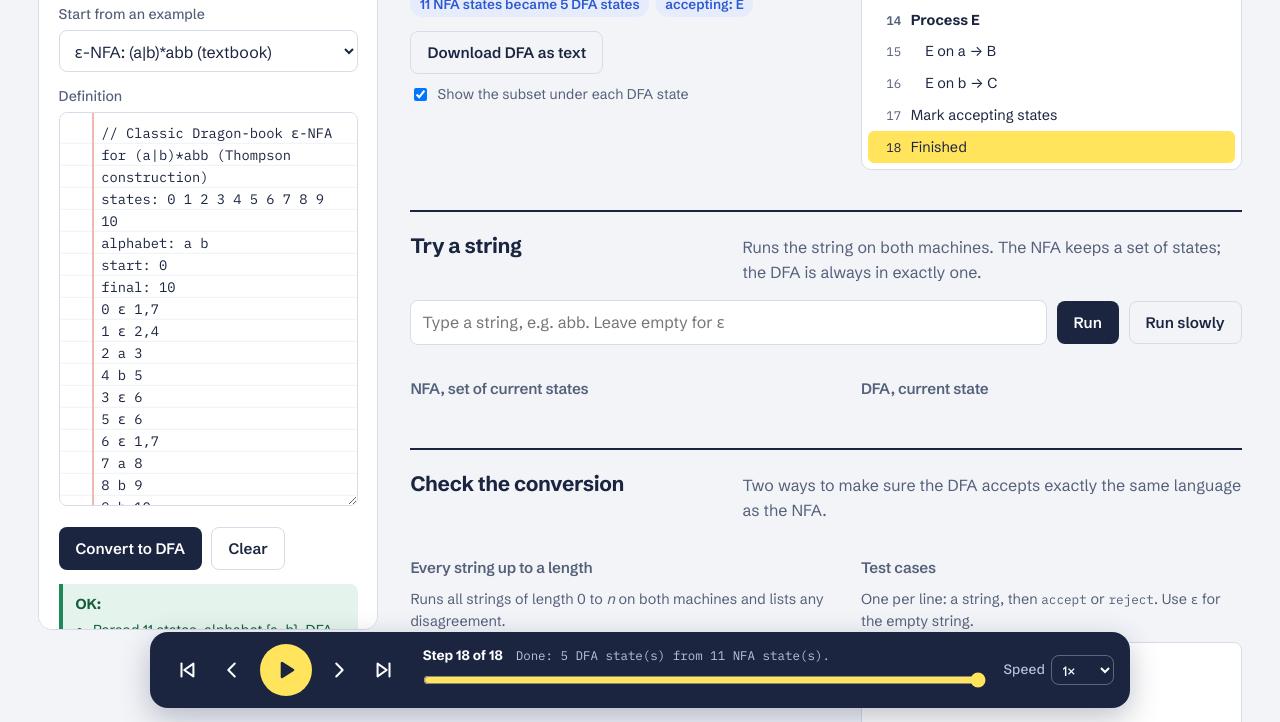
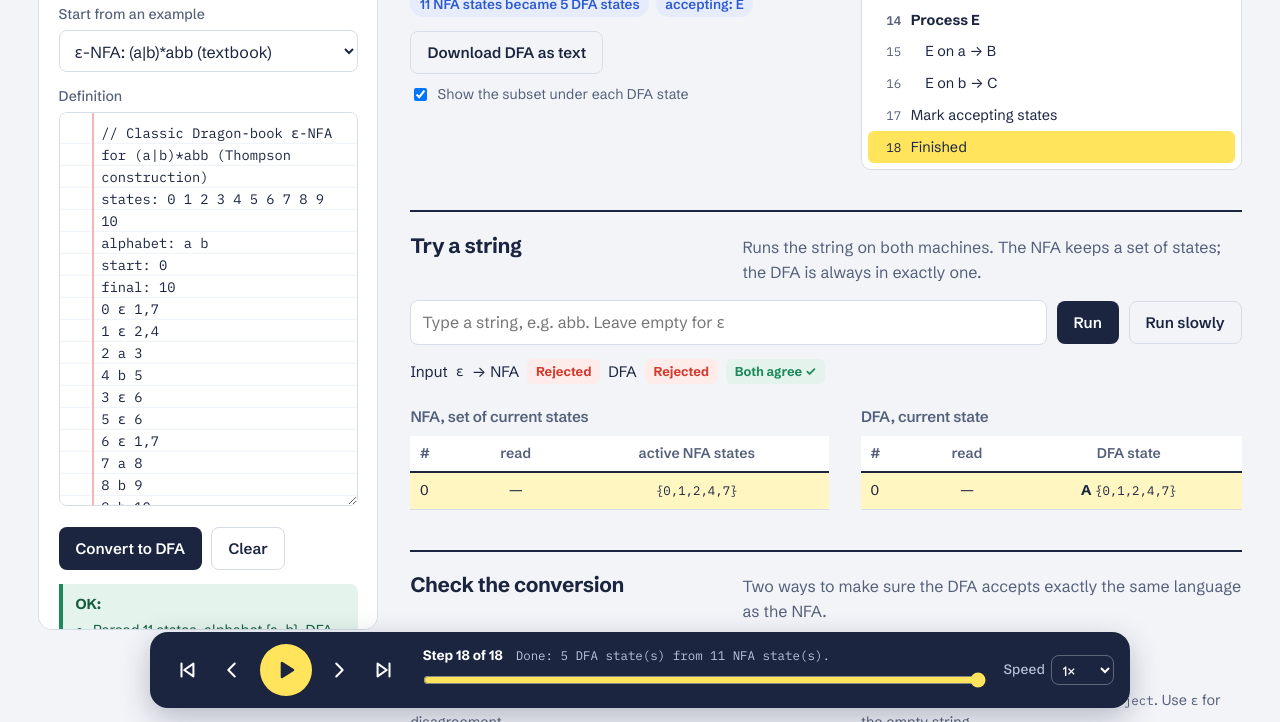
Before and after one commit to suhaninagwani/nfa-dfa-simulator, a website with bundled scripts: page SourceCode/index.html in a window 1280 px wide. Both pictures are taken after a click on the button "Run". Shown: the part 1325-2047 px from the top of the page. Built offline with nearby package versions, Linux system fonts and the light colour scheme.

Commit message:
feat(ui): string tester with side-by-side animated traces

```diff
--- a/SourceCode/index.html
+++ b/SourceCode/index.html
@@ -208,6 +208,7 @@ q1 ε q2        // ε, eps or # is epsilon</pre>
   <script src="js/app/dfa-view.js"></script>
   <script src="js/app/steps.js"></script>
   <script src="js/app/result.js"></script>
+  <script src="js/app/trace.js"></script>
   <script src="js/app/main.js"></script>
 </body>
 </html>
--- /dev/null
+++ b/SourceCode/js/app/trace.js
@@ -0,0 +1,63 @@
+/**
+ * app/trace.js — Panel 5: run a string on both machines, with an animated trace.
+ */
+(function () {
+  'use strict';
+  const { $, esc, message, showStr } = App;
+  const A = window.Automata;
+  let traceTimer = null;
+
+  /** Text box value → input string ("ε" / "eps" mean the empty string). */
+  function parseTestString(raw) {
+    const s = raw.trim();
+    return s === 'ε' || s === 'eps' ? '' : s;
+  }
+
+  const verdict = ok => `<span class="badge ${ok ? 'acc' : 'rej'}">${ok ? 'Accepted' : 'Rejected'}</span>`;
+
+  function run(animate) {
+    const { nfa, dfa, labels } = App.s;
+    if (!dfa) { $('runResult').innerHTML = message('error', ['Convert an automaton first.']); return; }
+    if (traceTimer) clearInterval(traceTimer);
+
+    const input = parseTestString($('testInput').value);
+    const rn = A.simulateNFA(nfa, input), rd = A.simulateDFA(dfa, input);
+    if (rn.error) {
+      $('runResult').innerHTML = message('error', [rn.error]);
+      $('nfaTrace').innerHTML = $('dfaTrace').innerHTML = '';
+      return;
+    }
+    $('runResult').innerHTML = `<div class="verdict">Input <code>${esc(showStr(input))}</code> → NFA ${verdict(rn.accepted)} DFA ${verdict(rd.accepted)} ` +
+      (rn.accepted === rd.accepted ? '<span class="badge acc">Both agree ✓</span>' : '<span class="badge rej">They disagree ✗</span>') + '</div>';
+
+    // draw the traces up to symbol k and highlight the current states
+    const drawTrace = k => {
+      $('nfaTrace').innerHTML = `<table><thead><tr><th>#</th><th>read</th><th>active NFA states</th></tr></thead><tbody>${rn.trace.map((t, i) =>
+        `<tr class="${i === k ? 'cur' : ''} ${i > k ? 'dim' : ''}"><td>${i}</td><td>${t.symbol === null ? '—' : esc(t.symbol)}</td><td class="mono">{${esc(t.states.join(','))}}</td></tr>`).join('')}</tbody></table>`;
+      $('dfaTrace').innerHTML = `<table><thead><tr><th>#</th><th>read</th><th>DFA state</th></tr></thead><tbody>${rd.trace.map((t, i) =>
+        `<tr class="${i === k ? 'cur' : ''} ${i > k ? 'dim' : ''}"><td>${i}</td><td>${t.symbol === null ? '—' : esc(t.symbol)}</td><td><b>${esc(labels[t.state])}</b> <span class="mono">${esc(t.state)}</span></td></tr>`).join('')}</tbody></table>`;
+      const cur = rd.trace[k], prev = rd.trace[k - 1];
+      Render.draw($('dfaSvg'), App.dfaGraph(), { nodes: new Set([cur.state]), edges: new Set(prev ? [prev.state + '→' + cur.state] : []) });
+      Render.draw($('nfaSvg'), App.nfaGraph(), { nodes: new Set(rn.trace[k].states) });
+    };
+
+    if (!animate) { drawTrace(rd.trace.length - 1); return; }
+    let k = 0;
+    drawTrace(0);
+    traceTimer = setInterval(() => {
+      k++;
+      if (k >= rd.trace.length) { clearInterval(traceTimer); return; }
+      drawTrace(k);
+    }, 800);
+  }
+
+  App.on('init', () => {
+    $('runBtn').addEventListener('click', () => run(false));
+    $('traceBtn').addEventListener('click', () => run(true));
+    $('testInput').addEventListener('keydown', e => { if (e.key === 'Enter') run(false); });
+  });
+  App.on('converted', () => { $('runResult').innerHTML = $('nfaTrace').innerHTML = $('dfaTrace').innerHTML = ''; });
+  App.on('reset', () => { if (traceTimer) clearInterval(traceTimer); $('runResult').innerHTML = $('nfaTrace').innerHTML = $('dfaTrace').innerHTML = ''; });
+
+  App.parseTestString = parseTestString;
+})();
```
